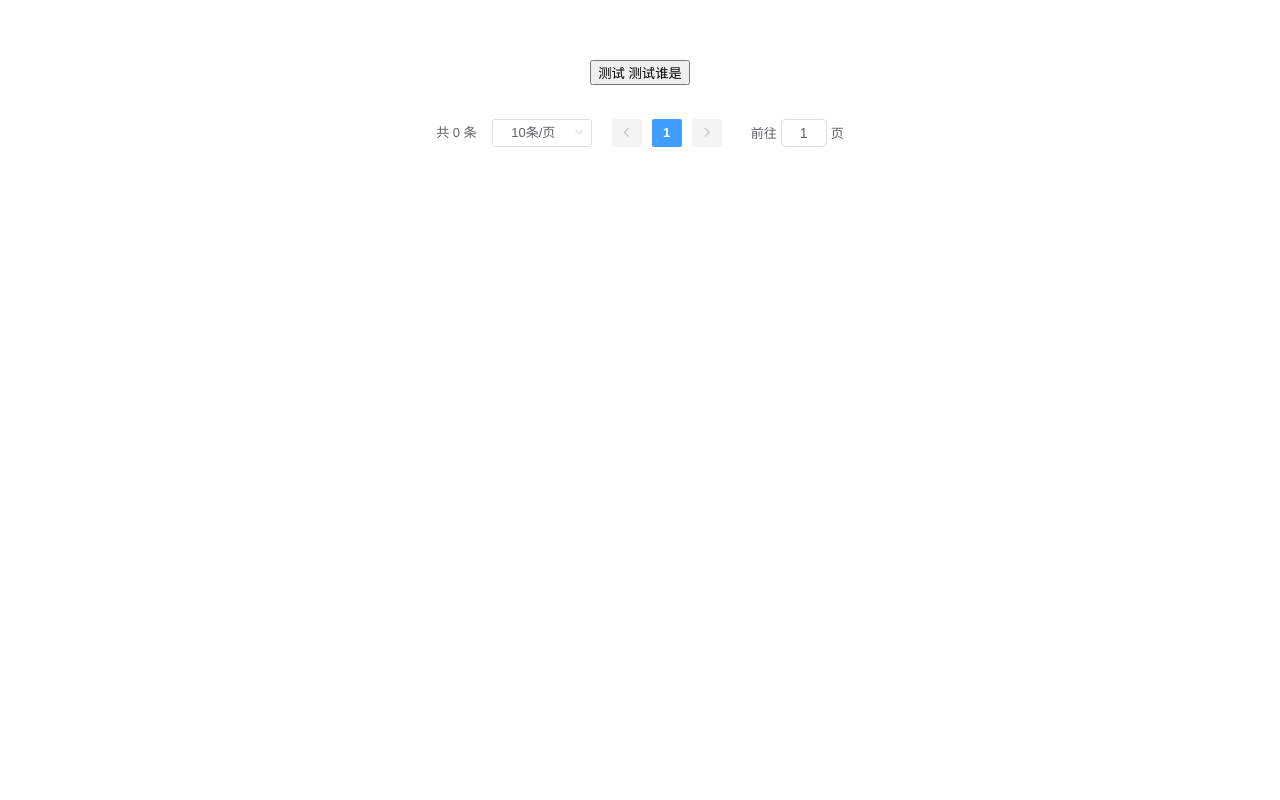
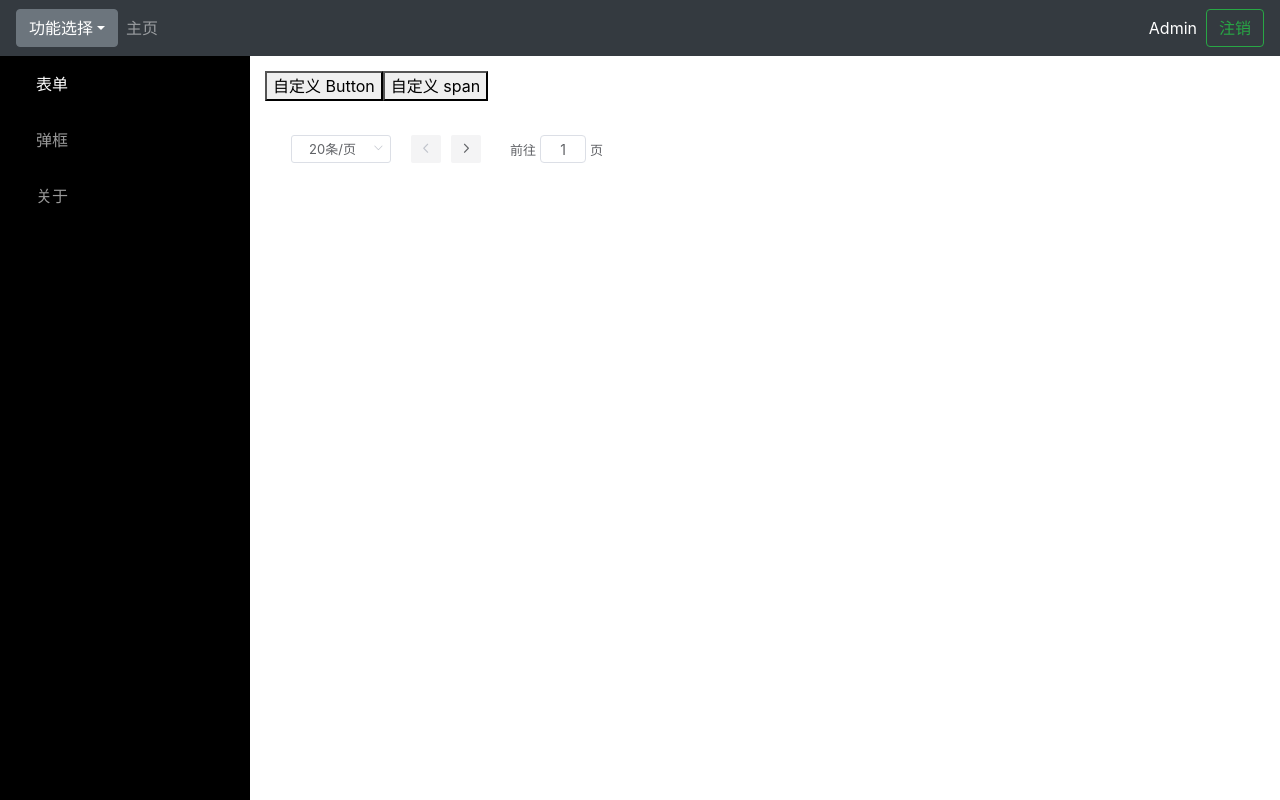
Before and after one commit to tqcenglish/strweb-vue-components, a Vue app: page /form in a window 1280 px wide. Built offline with nearby package versions, Linux system fonts and the light colour scheme.

Commit message:
add global component

```diff
--- a/src/App.vue
+++ b/src/App.vue
@@ -1,33 +1,8 @@
 <template>
   <div id="app">
-    <ly-button>测试</ly-button>
-      <pagination :total="total" :page.sync="page" :limit.sync="limit" @pagination="getData" />
+      <router-view/>
   </div>
 </template>
-
-<script>
-// import HelloWorld from './components/HelloWorld.vue'
-import Pagination from '@/components/Pagination'
-export default {
-  name: 'app',
-  data: function () {
-    return {
-      total:0,
-      page:1,
-      limit:10,
-    }
-  },
-  components: {
-    // HelloWorld
-    Pagination
-  },
-  methods: {
-    getData: function () {
-
-    }
-  }
-}
-</script>
 
 <style>
 #app {
@@ -36,6 +11,6 @@ export default {
   -moz-osx-font-smoothing: grayscale;
   text-align: center;
   color: #2c3e50;
-  margin-top: 60px;
+  height: 100%;
 }
 </style>
--- a/src/components/index.js
+++ b/src/components/global/index.js
@@ -1,7 +1,9 @@
-import Button from './button/index.vue'
+import StrWebButton from './strweb-button/index.vue'
+import StrWebSpan from './strweb-span/index.vue'
 
 const components = {
-  Button
+  StrWebButton,
+  StrWebSpan,
 }
 
 const install = function (Vue) {
@@ -15,9 +17,7 @@ if (typeof window !== 'undefined' && window.Vue) {
   install(window.Vue)
 }
 
-const API = {
+export default {
   install,
   ...components
 }
-
-export default API
--- a/src/components/button/index.vue
+++ b/src/components/global/strweb-button/index.vue
@@ -1,11 +1,10 @@
 <template>
   <button>
-    <slot></slot>
-    测试谁是
+    自定义 Button
   </button>
 </template>
 <script>
 export default {
-  name: 'ly-button'
+  name: 'strweb-button'
 }
 </script>
--- /dev/null
+++ b/src/components/global/strweb-span/index.vue
@@ -0,0 +1,10 @@
+<template>
+  <button>
+    自定义 span
+  </button>
+</template>
+<script>
+export default {
+  name: 'strweb-span'
+}
+</script>
--- /dev/null
+++ b/src/components/header/index.vue
@@ -0,0 +1,44 @@
+<template>
+  <nav class="navbar navbar-expand-md navbar-dark fixed-top bg-dark">
+    <div class="dropdown">
+      <button
+        class="btn btn-secondary dropdown-toggle"
+        type="button"
+        id="dropdownMenuButton"
+        data-toggle="dropdown"
+      >功能选择</button>
+      <div class="dropdown-menu" aria-labelledby="dropdownMenuButton">
+        <a class="dropdown-item" href="https://cc.zycoo.com/website-web">官网介绍</a>
+        <a class="dropdown-item" href="https://zycoo.gitbook.io/coocenter/">接口文档</a>
+      </div>
+    </div>
+    <div class="collapse navbar-collapse" id="navbarCollapse">
+      <ul class="navbar-nav mr-auto">
+        <li class="nav-item">
+          <a class="nav-link" href="/master-web">主页
+            <span class="sr-only">(current)</span>
+          </a>
+        </li>
+      </ul>
+      <form class="form-inline mt-2 mt-md-0">
+        <span style="color: white;">Admin</span>&nbsp;&nbsp;
+        <button class="btn btn-outline-success my-2 my-sm-0" type="button">注销</button>
+      </form>
+    </div>
+  </nav>
+</template>
+<script>
+export default {
+  name: "strweb-header"
+};
+</script>
+<style>
+/*顶部菜单高度 56px*/
+main {
+  padding-top: 56px;
+}
+
+.router-link-active {
+  color: white !important;
+}
+</style>
--- /dev/null
+++ b/src/components/sidebar/index.vue
@@ -0,0 +1,67 @@
+<template>
+  <div id="sidebar-wrapper">
+        <ul class="sidebar-nav">
+            <li>
+                <router-link class="nav-link" to="/form">表单</router-link>
+            </li>
+            <li>
+                <router-link class="nav-link" to="/dialog">弹框</router-link>
+            </li>
+            <li>
+                <router-link class="nav-link" to="/about">关于</router-link>
+            </li>
+        </ul>
+      </div>
+</template>
+<style>
+/* Sidebar Styles */
+
+.sidebar-nav {
+  position: absolute;
+  top: 0;
+  width: 250px;
+  margin: 0;
+  padding: 0;
+  list-style: none;
+}
+
+.sidebar-nav li {
+  text-indent: 20px;
+  line-height: 40px;
+}
+
+.sidebar-nav li a {
+  display: block;
+  text-decoration: none;
+  color: #999999;
+}
+
+.sidebar-nav li a:hover {
+  text-decoration: none;
+  color: #fff;
+  background: rgba(255, 255, 255, 0.2);
+}
+
+.sidebar-nav li a:active, .sidebar-nav li a:focus {
+  text-decoration: none;
+}
+
+.sidebar-nav>.sidebar-brand {
+  height: 65px;
+  font-size: 18px;
+  line-height: 60px;
+}
+
+.sidebar-nav>.sidebar-brand a {
+  color: #999999;
+}
+
+.sidebar-nav>.sidebar-brand a:hover {
+  color: #fff;
+  background: none;
+}
+
+.router-link-active {
+  color: white !important;
+}
+</style>
--- a/src/main.js
+++ b/src/main.js
@@ -1,17 +1,23 @@
 import Vue from 'vue'
+import ElementUI from 'element-ui';
+Vue.use(ElementUI);
+
+// custom component
+import global from './components/global/index'
+Vue.use(global)
+
 import App from './App.vue'
 
-import lyui from './components/index'
-import ElementUI from 'element-ui';
+import 'element-ui/lib/theme-chalk/index.css';
+require('../node_modules/bootstrap/dist/css/bootstrap.min.css');
+require('../node_modules/bootstrap/dist/js/bootstrap.min.js');
+require('../node_modules/jquery/dist/jquery.min.js');
 
-
-Vue.use(lyui)
-Vue.use(ElementUI);
-
-import 'element-ui/lib/theme-chalk/index.css';
+import router from './router'
 
 Vue.config.productionTip = false
 
 new Vue({
-  render: h => h(App),
+  router,
+  render: h => h(App)
 }).$mount('#app')
--- /dev/null
+++ b/src/router.js
@@ -0,0 +1,35 @@
+import Vue from 'vue'
+import Router from 'vue-router'
+import Main from './views/Main.vue'
+import Form from './views/Form.vue'
+
+
+Vue.use(Router)
+
+export default new Router({
+  mode: 'history',
+  base: process.env.BASE_URL,
+  routes: [
+    {
+      path: '/',
+      name: 'main',
+      component:Main,
+      children: [
+        {
+          path: '/',
+          redirect: 'form',
+        },
+        {
+          path: 'form',
+          name: '表单',
+          component: Form,
+        },
+        {
+          path: 'about',
+          name: 'about',
+          component: () => import('./views/About.vue')
+        },
+      ]
+    },
+  ]
+})
--- /dev/null
+++ b/src/views/About.vue
@@ -0,0 +1,12 @@
+<template>
+  <div>
+   https://panjiachen.github.io/vue-element-admin
+   vue-element-admin 是一个完善的 admin 框架。
+   <br/>
+   但是由于其复杂性我决定将其控件一步一步的移植到这个项目。
+   <br/>
+   1. 可以学全面学习 vue
+   2. strweb 项目需要
+   3. 面试😄
+  </div>
+</template>
--- /dev/null
+++ b/src/views/Form.vue
@@ -0,0 +1,21 @@
+<template>
+  <div>
+    <strweb-button></strweb-button>
+    <strweb-span></strweb-span>
+    <Pagination></Pagination>
+  </div>
+</template>
+<script>
+
+import Pagination from '../components/pagination/index';
+
+export default {
+  components: {
+    Pagination,
+  }
+}
+</script>
+
+<style>
+
+</style>
--- /dev/null
+++ b/src/views/Main.vue
@@ -0,0 +1,76 @@
+<template>
+  <body id="wrapper" class="toggled">
+    <StrWebHeader></StrWebHeader>
+    <main role="main">
+      <StrWebSidebar id="sidebar-wrapper"></StrWebSidebar>
+      <router-view id="page-content-wrapper"></router-view>
+    </main>
+  </body>
+</template>
+<script>
+import StrWebHeader from '../components/header/index';
+import StrWebSidebar from '../components/sidebar/index';
+
+export default {
+  name: 'main-layout',
+  components: {
+    StrWebHeader,
+    StrWebSidebar
+  },
+  data: function() {
+		return {
+			plugins: [],
+		};
+  },
+  computed: {
+  },
+  mounted() {
+    console.warn('mounted');
+  },
+  methods: {
+  }
+}
+</script>
+<style>
+#wrapper {
+  padding-left: 0;
+  -webkit-transition: all 0.5s ease;
+  -moz-transition: all 0.5s ease;
+  -o-transition: all 0.5s ease;
+  transition: all 0.5s ease;
+}
+
+#wrapper.toggled {
+  padding-left: 250px;
+}
+
+#sidebar-wrapper {
+  z-index: 1000;
+  position: fixed;
+  left: 250px;
+  width: 0;
+  height: 100%;
+  margin-left: -250px;
+  overflow-y: auto;
+  background: #000;
+  -webkit-transition: all 0.5s ease;
+  -moz-transition: all 0.5s ease;
+  -o-transition: all 0.5s ease;
+  transition: all 0.5s ease;
+}
+
+#wrapper.toggled #sidebar-wrapper {
+  width: 250px;
+}
+
+#page-content-wrapper {
+  position: relative;
+  padding: 15px;
+}
+
+
+/*顶部菜单高度 56px*/
+main {
+  padding-top: 56px;
+}
+</style>
```
Also changed, not shown: package.json (+8 -2 lines), src/assets/logo.png (added), 3 other files (tests, documents, lock files or other folders).
